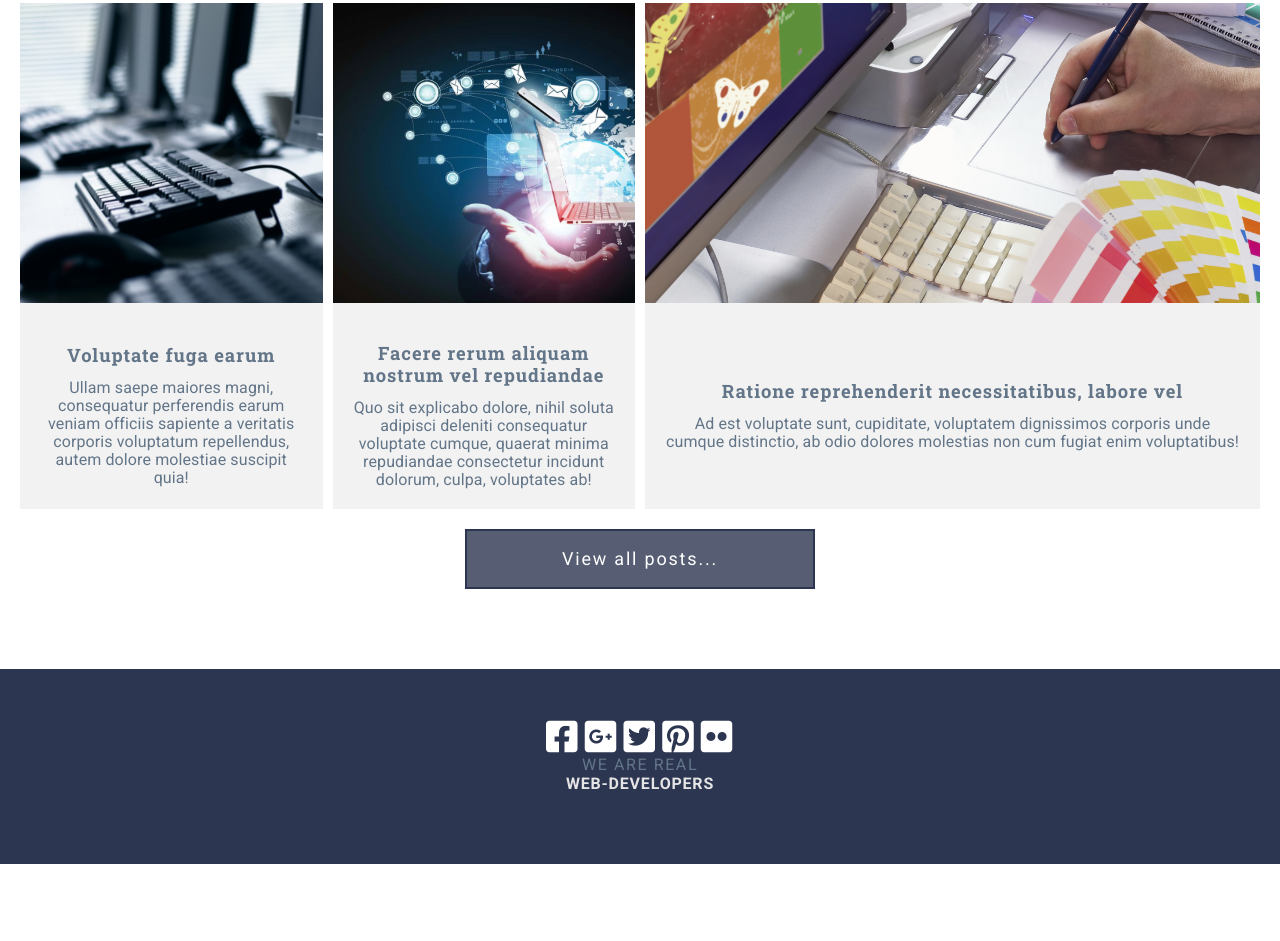
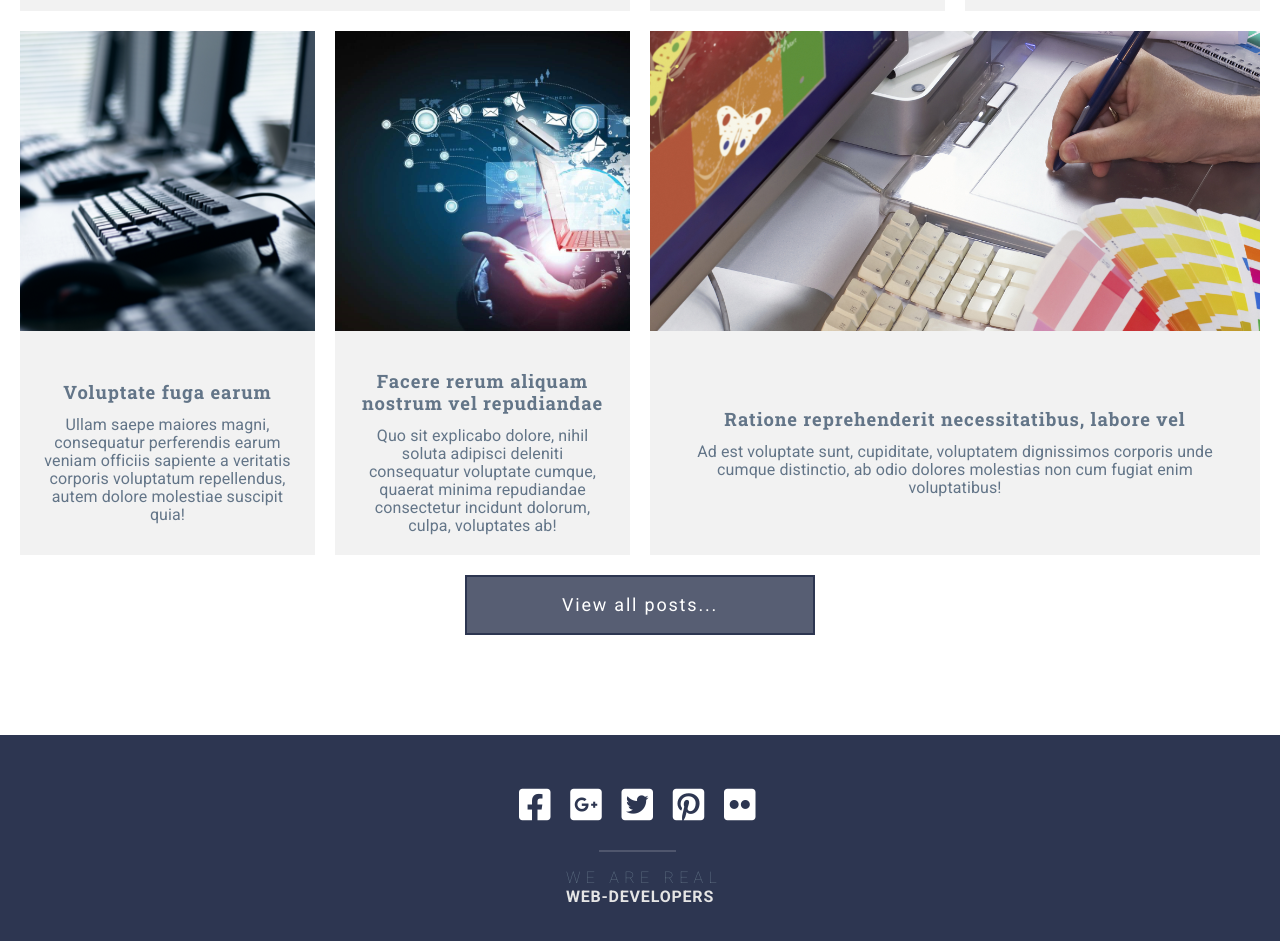
Before and after one commit to AliaksandraLiamnitskaya/grid-template-init-project, a website: page index.html in a window 1280 px wide. Shown: the part 3268-4209 px from the top of the page. Before the commit the page ends 4132 px from the top, so only its background shows below. Drawn offline with Linux system fonts and the light colour scheme.

Commit message:
закончила

```diff
--- a/assets/scss/_footer.scss
+++ b/assets/scss/_footer.scss
@@ -1,20 +1,73 @@
 .footer {
-  height: 195px;
+  height: 250px;
   text-align: center;
-  padding: 50px 20px 70px;
+  padding: 50px 20px 70px 20px;
   background-color: $color-primary;
-  margin-top: 80px;
+
+  @include lg-min {
+    margin-top: 100px;
+
+  }
+  @include lg-md {
+    margin-top: 80px;
+  }
+  @include md-sm {
+    margin-top: 60px;
+  }
+  @include sm {
+    margin-top: 60px;
+
+  }
 
   &__container {
     @extend %container;
+    display: block;
+
   }
+}
+
+.footer__social {
+  display: block;
+  position: relative;
+  font-size: 36px;
+  justify-content: center;
+  margin-bottom: 40px;
+  font-weight: 400;
+  letter-spacing: 0.15em;
+
+  &::before {
+    position: absolute;
+    top: 65px;
+    width: 77px;
+    height: 2px;
+
+    content: "";
+    background-color: rgba(250, 250, 250, 0.164);
+
+    @include lg-min {
+      right: 47%;
+    }
+    @include lg-md {
+      right: 46%;
+    }
+    @include md-sm {
+      right: 45%;
+    }
+    @include sm {
+      right: 40%;;
+
+    }
+  }
+}
+
+
+.span {
+  margin-right: -0.5em;
+  letter-spacing: 0.33em;
+  font-weight: 100;
 }
 .footer__copy span:nth-of-type(2) {
     letter-spacing: 0.05em;
-    color: #e5e5e5;
+    color: $color-gray-light;
     font-weight: 700
   }
-
-  .footer__social .fab {
-    font-size: 36px;
-  }
--- a/assets/scss/sections/_section-posts.scss
+++ b/assets/scss/sections/_section-posts.scss
@@ -26,7 +26,7 @@
       grid-template-areas:
         "p1 p1 p2 p3"
         "p4 p5 p6 p6";
-      gap: $gap/2;
+      gap: $gap;
 
     }
     @include lg-md {
@@ -35,7 +35,7 @@
         "p1 p1 p2"
         "p3 p4 p4"
         "p5 p5 p6";
-      gap: $gap/2;
+      gap: $gap;
     }
     @include md-sm {
       grid-template-columns: repeat(1fr, 1fr);
@@ -43,7 +43,7 @@
         "p1 p2"
         "p3 p4"
         "p5 p6";
-      gap: $gap/2;
+      gap: $gap;
     }
     @include sm {
       grid-template-columns: repeat(1fr);
--- a/index.html
+++ b/index.html
@@ -294,7 +294,7 @@
       <a href="#"><i class="fab fa-flickr"></i></a>
     </div>
     <div class="footer__copy">
-      <span>WE ARE REAL</span><br>
+      <span class="span">WE ARE REAL</span><br>
       <span>WEB-DEVELOPERS</span>
     </div>
   </div>
```
Also changed, not shown: assets/css/style.css.
